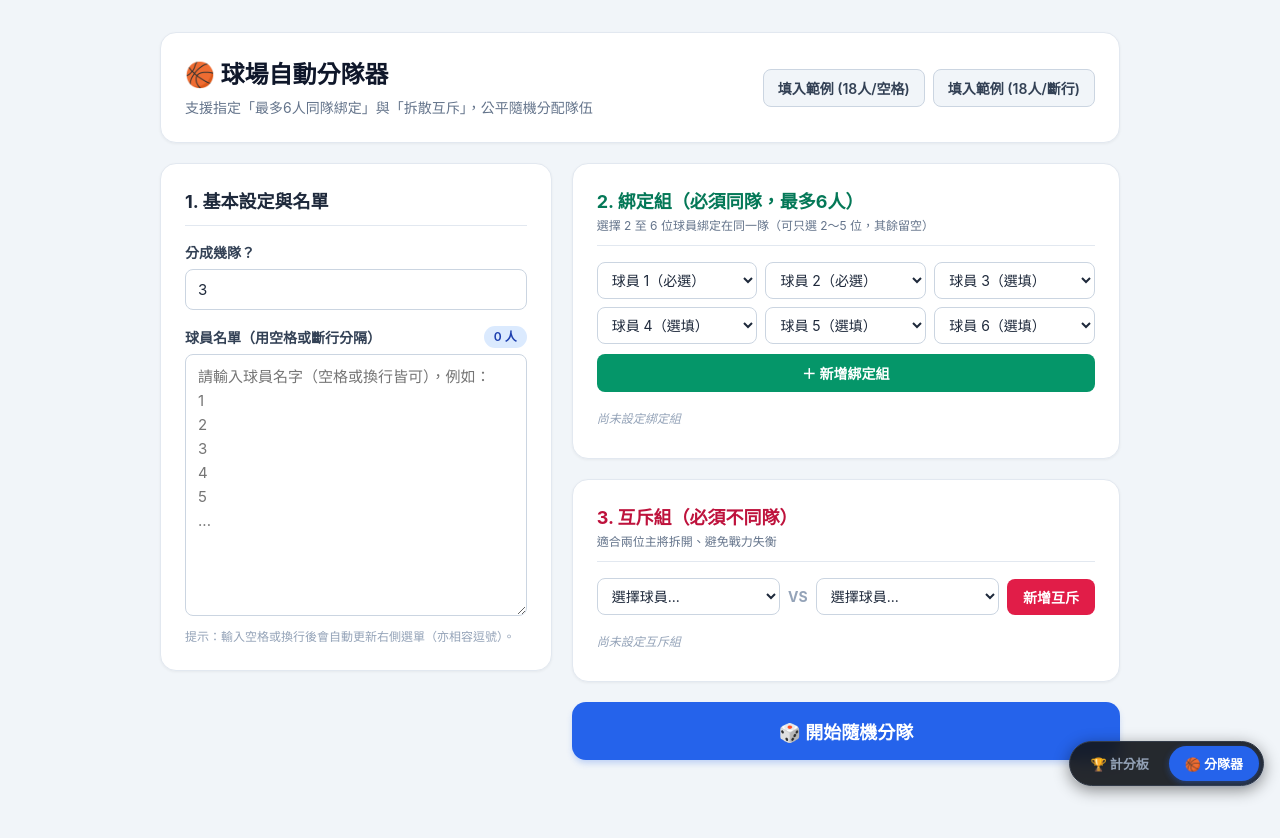
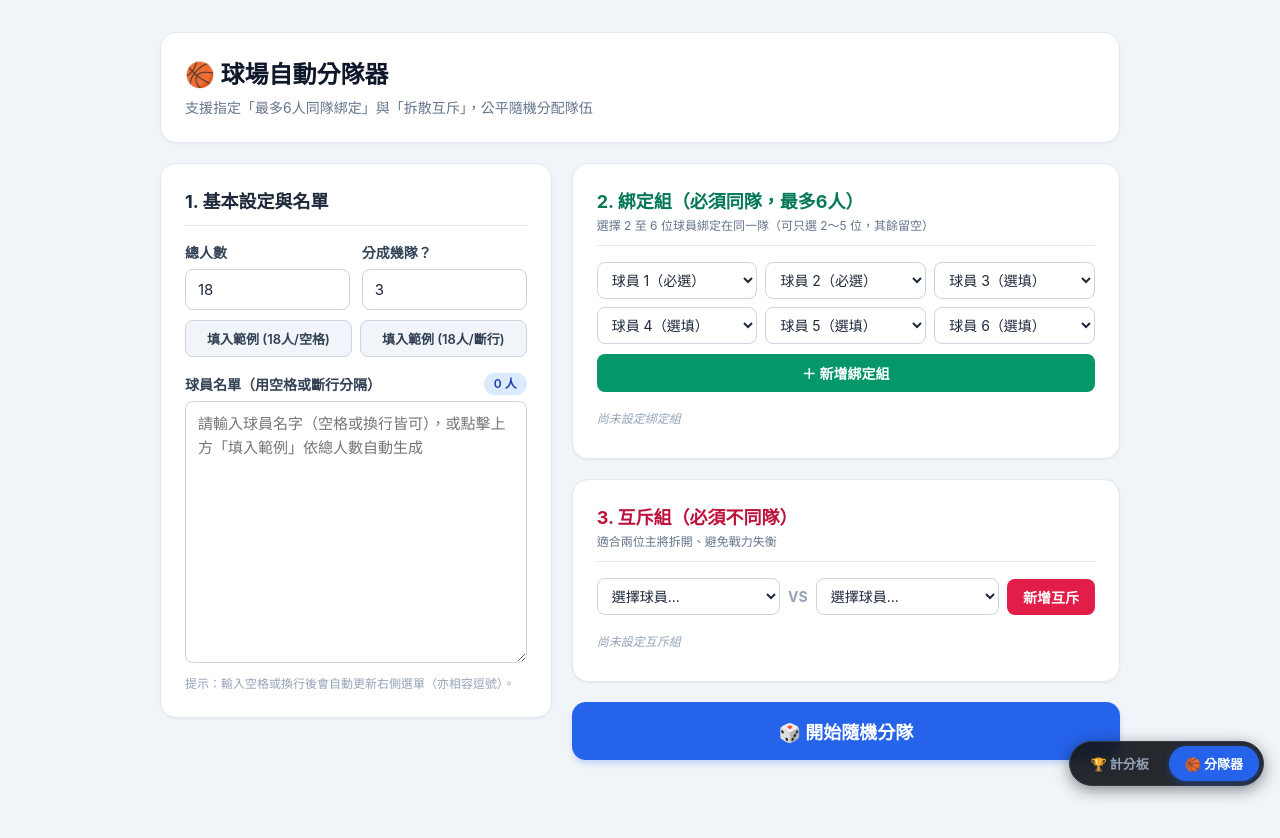
Before and after one commit to spoint8/VolleyBall, a plain HTML site: page index.html in a window 1280 px wide. Both pictures are taken after a click on the button "🏀 分隊器". Drawn offline with Linux system fonts and the light colour scheme.

Commit message:
Update index.html

```diff
--- a/index.html
+++ b/index.html
@@ -86,7 +86,7 @@
       display: flex;
       flex-direction: row;
       gap: 10px;
-      padding: 10px 10px 68px 10px; /* 底部留空間給右下角懸浮頁籤，避免遮擋 */
+      padding: 10px 10px 68px 10px;
       background-color: #0d0f12;
     }
 
@@ -206,7 +206,7 @@
       background-color: #f1f5f9;
       color: #1e293b;
       min-height: 100vh;
-      padding: 16px 16px 84px 16px; /* 底部留白避免被右下角頁籤遮住 */
+      padding: 16px 16px 84px 16px;
       line-height: 1.5;
       flex-direction: column;
     }
@@ -229,7 +229,12 @@
     @media (min-width: 768px) {
       #view-team .header-flex { flex-direction: row; align-items: center; justify-content: space-between; }
     }
-    #view-team .demo-actions { display: flex; flex-wrap: wrap; gap: 8px; }
+    #view-team .demo-actions {
+      display: grid;
+      grid-template-columns: 1fr 1fr;
+      gap: 8px;
+      margin-bottom: 16px;
+    }
     #view-team h1 { font-size: 1.5rem; font-weight: 700; color: #0f172a; }
     #view-team .subtitle { font-size: 0.875rem; color: #64748b; margin-top: 4px; }
     #view-team .main-grid { display: grid; grid-template-columns: 1fr; gap: 20px; }
@@ -248,6 +253,12 @@
     #view-team .section-desc { font-size: 0.75rem; color: #64748b; }
     #view-team .form-group { margin-bottom: 16px; }
     #view-team .form-group:last-child { margin-bottom: 0; }
+    #view-team .setup-row {
+      display: grid;
+      grid-template-columns: 1fr 1fr;
+      gap: 12px;
+      margin-bottom: 10px;
+    }
     #view-team .label-row { display: flex; justify-content: space-between; align-items: center; margin-bottom: 6px; }
     #view-team label { display: block; font-size: 0.875rem; font-weight: 600; color: #334155; margin-bottom: 6px; }
     #view-team .label-row label { margin-bottom: 0; }
@@ -298,7 +309,15 @@
       transition: background-color 0.15s, transform 0.1s;
     }
     #view-team button:active { transform: scale(0.98); }
-    #view-team .btn-demo { background-color: #f1f5f9; color: #334155; padding: 8px 14px; font-size: 0.875rem; border: 1px solid #cbd5e1; }
+    #view-team .btn-demo {
+      width: 100%;
+      background-color: #f1f5f9;
+      color: #334155;
+      padding: 8px 10px;
+      font-size: 0.8125rem;
+      border: 1px solid #cbd5e1;
+      text-align: center;
+    }
     #view-team .btn-demo:hover { background-color: #e2e8f0; }
     #view-team .btn-emerald-full { width: 100%; background-color: #059669; color: #ffffff; padding: 9px 16px; font-size: 0.875rem; margin-bottom: 12px; }
     #view-team .btn-emerald-full:hover { background-color: #047857; }
@@ -458,26 +477,32 @@
           <h1>🏀 球場自動分隊器</h1>
           <p class="subtitle">支援指定「最多6人同隊綁定」與「拆散互斥」，公平隨機分配隊伍</p>
         </div>
-        <div class="demo-actions">
-          <button type="button" onclick="loadDemoData()" class="btn-demo">填入範例 (18人/空格)</button>
-          <button type="button" onclick="loadDemoDataNewline()" class="btn-demo">填入範例 (18人/斷行)</button>
-        </div>
       </header>
 
       <div class="main-grid">
         <div>
           <div class="card">
             <h2 class="section-title title-dark">1. 基本設定與名單</h2>
-            <div class="form-group">
-              <label for="teamCount">分成幾隊？</label>
-              <input type="number" id="teamCount" value="3" min="2" max="10">
+            <div class="setup-row">
+              <div>
+                <label for="totalPlayerTarget">總人數</label>
+                <input type="number" id="totalPlayerTarget" value="18" min="2" max="100" oninput="updateDemoLabels()">
+              </div>
+              <div>
+                <label for="teamCount">分成幾隊？</label>
+                <input type="number" id="teamCount" value="3" min="2" max="10">
+              </div>
+            </div>
+            <div class="demo-actions">
+              <button type="button" id="btnDemoSpace" onclick="loadDemoData('space')" class="btn-demo">填入範例 (18人/空格)</button>
+              <button type="button" id="btnDemoNewline" onclick="loadDemoData('newline')" class="btn-demo">填入範例 (18人/斷行)</button>
             </div>
             <div class="form-group">
               <div class="label-row">
                 <label for="playerInput">球員名單（用空格或斷行分隔）</label>
                 <span id="playerCountBadge" class="badge">0 人</span>
               </div>
-              <textarea id="playerInput" rows="10" oninput="syncPlayers()" placeholder="請輸入球員名字（空格或換行皆可），例如：&#10;1&#10;2&#10;3&#10;4&#10;5&#10;..."></textarea>
+              <textarea id="playerInput" rows="10" oninput="syncPlayers()" placeholder="請輸入球員名字（空格或換行皆可），或點擊上方「填入範例」依總人數自動生成"></textarea>
               <p class="hint">提示：輸入空格或換行後會自動更新右側選單（亦相容逗號）。</p>
             </div>
           </div>
@@ -574,6 +599,7 @@
         state = JSON.parse(saved);
         renderScoreboard();
       }
+      updateDemoLabels();
     });
 
     function saveState() {
@@ -655,6 +681,33 @@
     var excludeRules = [];
     var lastGeneratedTeams = [];
     var MAX_BIND_SIZE = 6;
+
+    function getTargetPlayerCount() {
+      var val = parseInt(document.getElementById('totalPlayerTarget').value, 10);
+      if (isNaN(val) || val < 2) return 2;
+      if (val > 200) return 200;
+      return val;
+    }
+
+    function updateDemoLabels() {
+      var count = getTargetPlayerCount();
+      document.getElementById('btnDemoSpace').textContent = '填入範例 (' + count + '人/空格)';
+      document.getElementById('btnDemoNewline').textContent = '填入範例 (' + count + '人/斷行)';
+    }
+
+    function loadDemoData(format) {
+      var count = getTargetPlayerCount();
+      var nums = [];
+      for (var i = 1; i <= count; i++) {
+        nums.push(String(i));
+      }
+      var separator = (format === 'newline') ? '\n' : ' ';
+      document.getElementById('playerInput').value = nums.join(separator);
+      bindGroups = [];
+      excludeRules = [];
+      hideError();
+      syncPlayers();
+    }
 
     function syncPlayers() {
       var raw = document.getElementById('playerInput').value;
@@ -1115,22 +1168,6 @@
       box.classList.add('hidden');
       box.textContent = '';
     }
-
-    function loadDemoData() {
-      document.getElementById('teamCount').value = 3;
-      document.getElementById('playerInput').value = '1 2 3 4 5 6 7 8 9 10 11 12 13 14 15 16 17 18';
-      bindGroups = [];
-      excludeRules = [];
-      syncPlayers();
-    }
-
-    function loadDemoDataNewline() {
-      document.getElementById('teamCount').value = 3;
-      document.getElementById('playerInput').value = '1\n2\n3\n4\n5\n6\n7\n8\n9\n10\n11\n12\n13\n14\n15\n16\n17\n18';
-      bindGroups = [];
-      excludeRules = [];
-      syncPlayers();
-    }
   </script>
 </body>
 </html>
```
